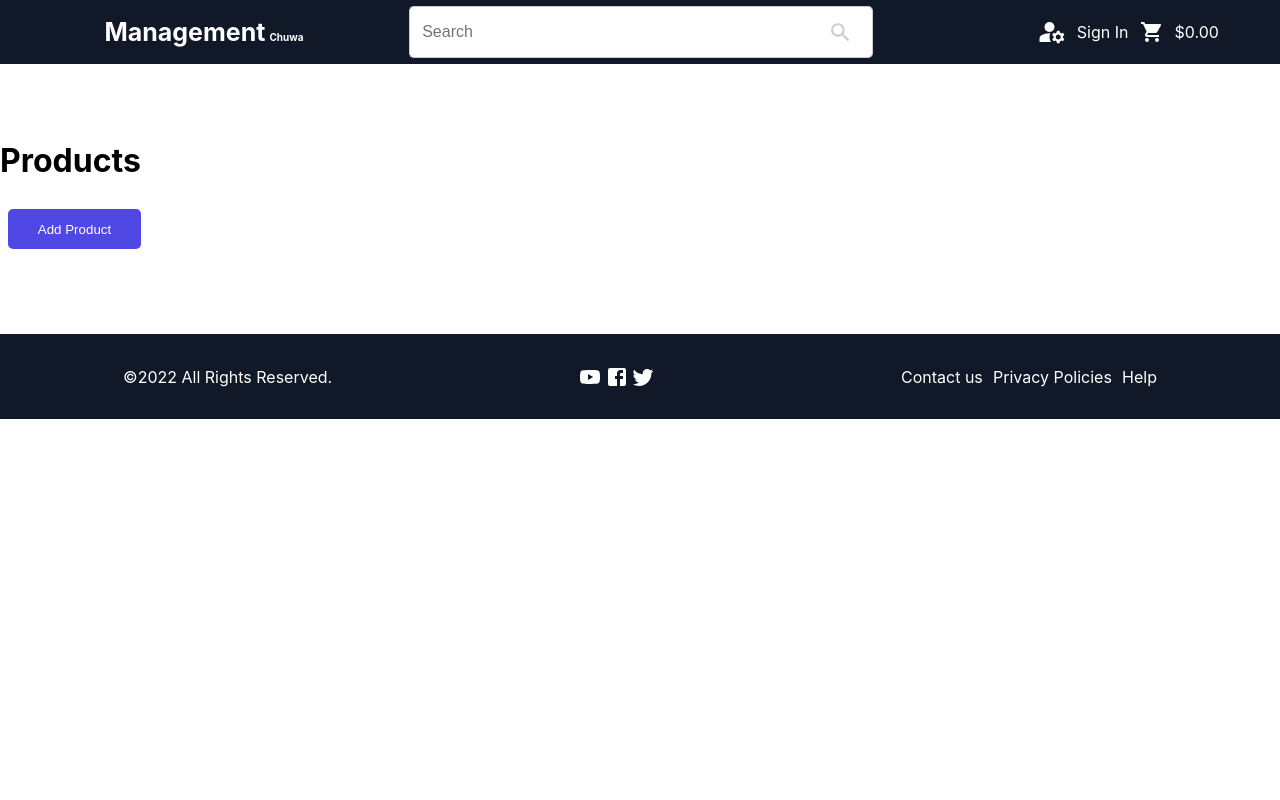
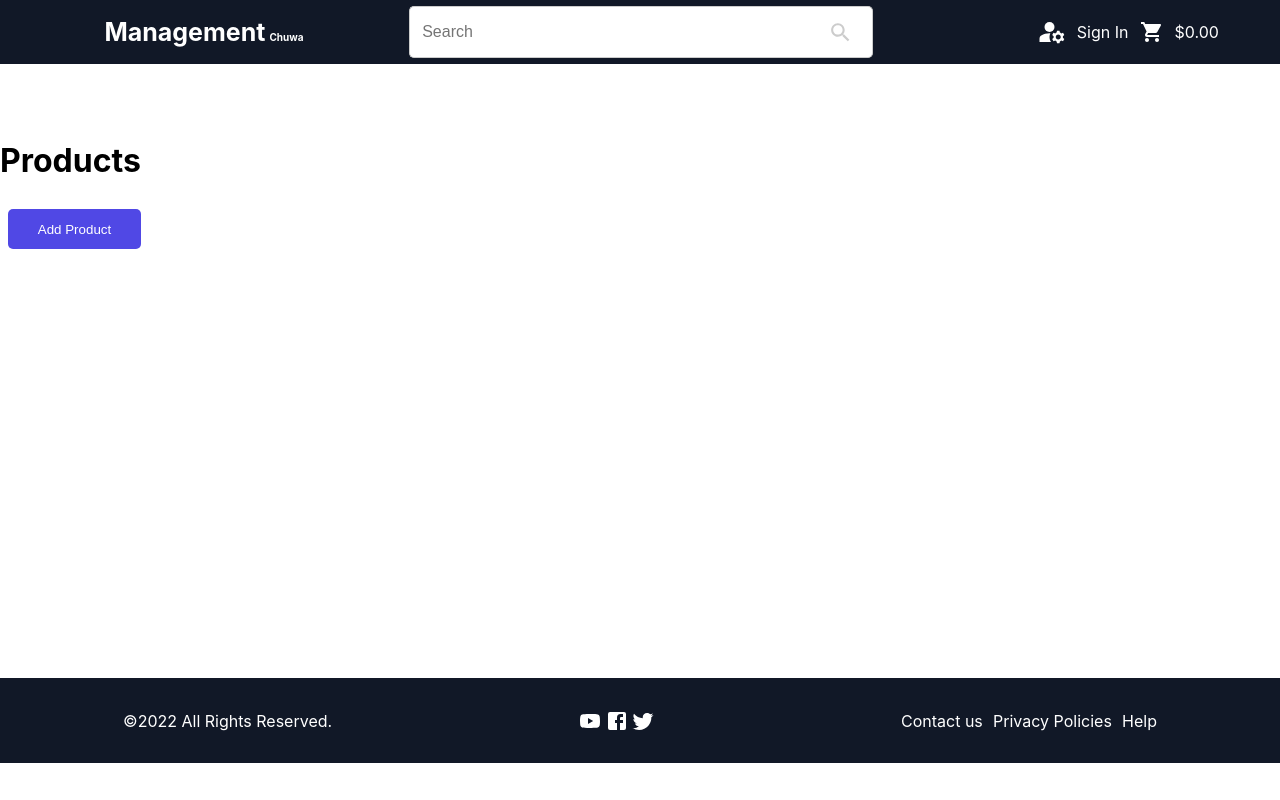
Before and after one commit to SexyHamilton/Product-Management-System, a React (Create React App) app in the folder client/: page / in a window 1280 px wide. Built offline with nearby package versions, Linux system fonts and the light colour scheme.

Commit message:
Minor css modification.

```diff
--- a/client/src/screens/Home.js
+++ b/client/src/screens/Home.js
@@ -23,7 +23,7 @@ export default function Home() {
     const classes = useStyles();
 
     return (
-        <div>
+        <div className="home" style={{ "min-height": "36vw" }}>
             <h1>Products</h1>
             {/* Filter */}
             <Link to="/create">
```
